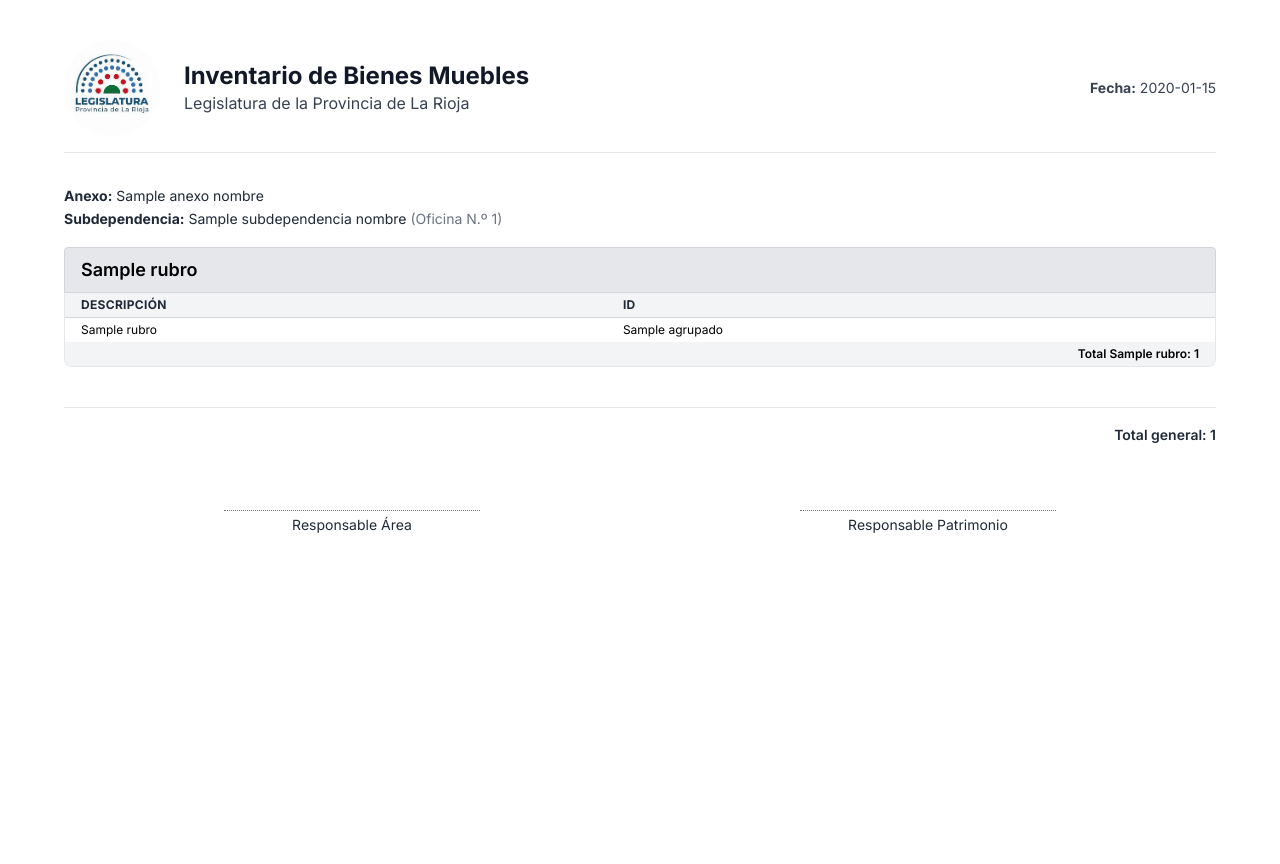
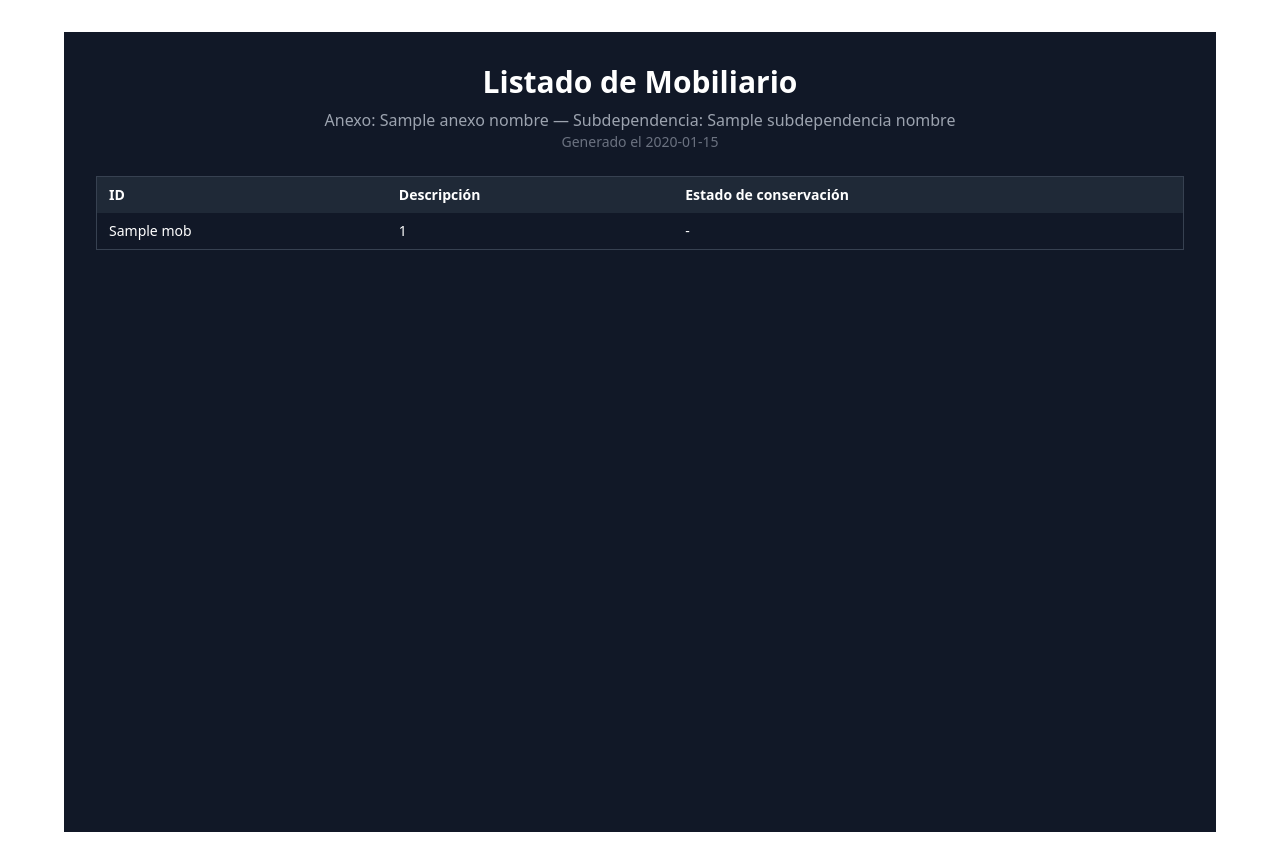
Before and after one commit to Patrimonio2-web/anexos, a Python web app: template templates/listado_impresion.html in a window 1280 px wide. Before the commit the page ends 533 px from the top, so only its background shows below. Run offline with Jinja, Linux system fonts and the light colour scheme; the template is opened without the code that fills it: most values are stand-ins (such as "Sample title", 1, 10 or a date in 2020); some libraries are stand-ins or nearby versions.

Commit message:
Update listado_impresion.html

```diff
--- a/templates/listado_impresion.html
+++ b/templates/listado_impresion.html
@@ -1,126 +1,39 @@
-<!DOCTYPE html>
-<html lang="es">
-<head>
-  <meta charset="UTF-8">
-  <title>Listado de Mobiliario</title>
-  <link rel="preconnect" href="https://fonts.googleapis.com">
-  <link rel="preconnect" href="https://fonts.gstatic.com" crossorigin>
-  <link href="https://fonts.googleapis.com/css2?family=Inter:wght@400;600;700&display=swap" rel="stylesheet">
-  <link href="https://cdn.jsdelivr.net/npm/tailwindcss@2.2.19/dist/tailwind.min.css" rel="stylesheet">
-  <script src="https://unpkg.com/lucide@latest"></script>
-  <script>
-    window.onload = () => {
-      lucide.createIcons();
-      window.print();
-    };
-  </script>
-  <style>
-    body { font-family: 'Inter', sans-serif; }
-    @media print { .no-print { display: none; } }
-  </style>
-</head>
-<body class="bg-white text-black p-10 text-sm leading-relaxed">
-  <div class="max-w-6xl mx-auto">
-
-    <!-- 🧾 Encabezado institucional -->
-    <div class="flex items-center justify-between mb-8 border-b pb-4">
-      <div class="flex items-center gap-6">
-        <img src="{{ url_for('static', filename='images/logo_legislatura.jpeg') }}" alt="Logo Legislatura" class="h-24 w-auto">
-        <div>
-          <h1 class="text-2xl font-bold text-gray-900 leading-tight">
-            Inventario de Bienes Muebles
-          </h1>
-          <p class="text-base text-gray-700">Legislatura de la Provincia de La Rioja</p>
-        </div>
-      </div>
-      <div class="text-sm text-right text-gray-700">
-        <p><strong>Fecha:</strong> {{ ahora.strftime('%d/%m/%Y') }}</p>
-      </div>
+{% extends "base.html" %}
+{% block content %}
+<div class="p-8 bg-gray-900 text-white min-h-screen">
+    <div class="text-center mb-6">
+        <h1 class="text-3xl font-bold mb-2">Listado de Mobiliario</h1>
+        <p class="text-gray-400">
+            Anexo: {{ anexo_nombre }} — Subdependencia: {{ subdependencia_nombre }}
+        </p>
+        <p class="text-sm text-gray-500">Generado el {{ ahora.strftime('%d/%m/%Y %H:%M') }}</p>
     </div>
 
-    <!-- 📍 Información del anexo -->
-    <div class="mb-4 text-gray-800">
-      <p><strong>Anexo:</strong> {{ anexo_nombre }}</p>
-      <p><strong>Subdependencia:</strong> {{ subdependencia_nombre }}
-        <span class="text-gray-500">(Oficina N.º {{ subdependencia_id }})</span>
-      </p>
-    </div>
-
-    <!-- 📊 Tabla agrupada por rubro -->
-    {% set total_general = namespace(valor=0) %}
-    {% set total_rubros = 0 %}
-
-    {% for rubro, items in agrupado.items() %}
-      {% set subtotal = items|length %}
-      {% set total_general.valor = total_general.valor + subtotal %}
-      {% set total_rubros = total_rubros + 1 %}
-
-      <div class="mb-10">
-        <h2 class="text-lg font-semibold bg-gray-200 px-4 py-2 border border-gray-300 rounded-t">
-          {{ rubro }}
-        </h2>
-        <div class="overflow-x-auto border border-t-0 rounded-b-lg">
-          <table class="min-w-full divide-y divide-gray-300 text-xs">
-            <thead class="bg-gray-100 text-gray-800 uppercase tracking-wide">
+    <div class="overflow-x-auto">
+        <table class="min-w-full text-sm border border-gray-700 rounded-lg">
+            <thead class="bg-gray-800">
                 <tr>
-                <th class="px-4 py-1 text-left">Descripción</th>
-                <th class="px-4 py-1 text-left">ID</th>
+                    <th class="px-3 py-2 text-left">ID</th>
+                    <th class="px-3 py-2 text-left">Descripción</th>
+                    <th class="px-3 py-2 text-left">Estado de conservación</th>
                 </tr>
             </thead>
             <tbody>
-              {% for desc, id in items %}
-              <tr class="{% if loop.index0 % 2 == 0 %}bg-white{% else %}bg-gray-50{% endif %}">
-                <td class="px-4 py-1 align-top">{{ desc }}</td>
-                <td class="px-4 py-1 align-top">{{ id }}</td>
+                {% for mob in mobiliarios %}
+                <tr class="border-b border-gray-700 hover:bg-gray-800 transition">
+                    <td class="px-3 py-2">{{ mob[1] }}</td>
+                    <td class="px-3 py-2">{{ mob[0] }}</td>
+                    <td class="px-3 py-2">{{ mob[2] or '-' }}</td>
+                </tr>
+                {% else %}
+                <tr>
+                    <td colspan="3" class="text-center py-4 text-gray-500">
+                        No se encontraron mobiliarios con los filtros aplicados.
+                    </td>
                 </tr>
                 {% endfor %}
-              <tr class="bg-gray-100 font-semibold">
-                <td colspan="2" class="px-4 py-1 text-right">
-                  Total {{ rubro }}: {{ subtotal }}
-                </td>
-              </tr>
             </tbody>
         </table>
     </div>
 </div>
-    {% endfor %}
-
-    <!-- 📦 Totales -->
-    <div class="mt-8 text-right font-semibold text-gray-800 border-t pt-4">
-      <p>Total general: {{ total_general.valor }}</p>
-    </div>
-
-    <!-- ✍️ Firmas -->
-    <div class="mt-16 flex justify-around text-center text-sm text-gray-800">
-      <div>
-        <div class="border-t border-dotted border-gray-500 w-64 mx-auto mb-1"></div>
-        Responsable Área
-      </div>
-      <div>
-        <div class="border-t border-dotted border-gray-500 w-64 mx-auto mb-1"></div>
-        Responsable Patrimonio
-      </div>
-    </div>
-
-  </div>
-
-  <!-- 🎨 Estilos impresión -->
-  <style>
-    @media print {
-      body {
-        -webkit-print-color-adjust: exact;
-        print-color-adjust: exact;
-        margin: 0;
-        font-size: 0.7rem;
-      }
-      .shadow, .rounded-lg { box-shadow: none !important; }
-      table { border-collapse: collapse !important; }
-      th, td { border: 1px solid #ccc !important; padding: 4px !important; }
-      tr:nth-child(even) { background-color: #f9f9f9 !important; }
-      tr:nth-child(odd) { background-color: white !important; }
-      img { max-height: 60px !important; }
-      @page { size: A4 portrait; margin: 1.5cm; }
-    }
-  </style>
-</body>
-</html>
+{% endblock %}
```
Lines whose indentation alone changed are shown as unchanged.
